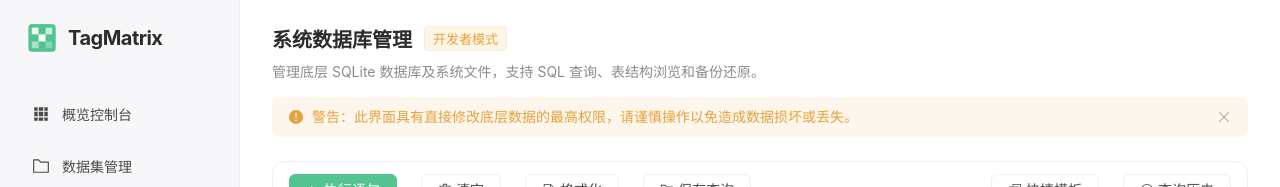
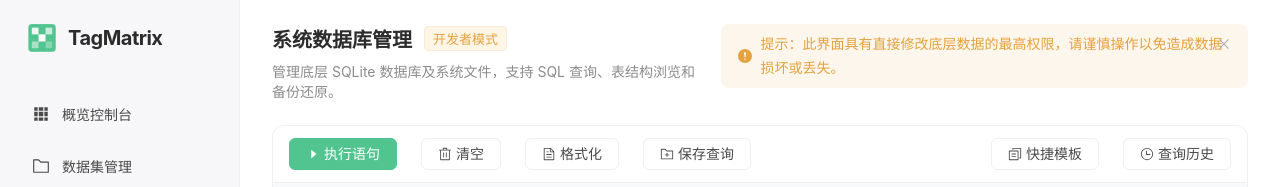
Before and after one commit to sun977/TagMatrix, a Vue app in the folder frontend/: page /#/database-admin in a window 1280 px wide. Shown: the top 187 px of the page. Built offline with nearby package versions, Linux system fonts and the light colour scheme.

Commit message:
UI调整

```diff
--- a/frontend/src/views/dataAdmin/DatabaseAdmin.vue
+++ b/frontend/src/views/dataAdmin/DatabaseAdmin.vue
@@ -1,6 +1,7 @@
 <template>
   <div class="page-container">
     <header class="page-header">
+      <div class="header-top-row">
         <div class="header-left">
           <div style="display: flex; align-items: center; gap: 12px; margin-bottom: 8px;">
             <h1 class="page-title" style="margin: 0;">系统数据库管理</h1>
@@ -10,12 +11,13 @@
         </div>
         <el-alert
           v-if="showWarning"
-        title="警告：此界面具有直接修改底层数据的最高权限，请谨慎操作以免造成数据损坏或丢失。"
+          title="提示：此界面具有直接修改底层数据的最高权限，请谨慎操作以免造成数据损坏或丢失。"
           type="warning"
           show-icon
-        @close="showWarning = false"
-        style="margin-top: 16px;"
+          @close="handleWarningClose"
+          class="inline-warning"
         />
+      </div>
     </header>
 
     <div class="page-content">
@@ -35,13 +37,24 @@
 </template>
 
 <script setup lang="ts">
-import { ref } from 'vue'
+import { ref, onMounted } from 'vue'
 import SqlConsole from './SqlConsole.vue'
 import TableExplorer from './TableExplorer.vue'
 import BackupRestore from './BackupRestore.vue'
 
 const activeTab = ref('sql')
-const showWarning = ref(true)
+const showWarning = ref(false)
+
+onMounted(() => {
+  if (!localStorage.getItem('sys_db_warning_dismissed')) {
+    showWarning.value = true
+  }
+})
+
+const handleWarningClose = () => {
+  showWarning.value = false
+  localStorage.setItem('sys_db_warning_dismissed', 'true')
+}
 </script>
 
 <style scoped lang="scss">
@@ -57,9 +70,24 @@ const showWarning = ref(true)
   margin-bottom: 24px;
   flex-shrink: 0;
 
+  .header-top-row {
+    display: flex;
+    justify-content: space-between;
+    align-items: flex-start;
+    gap: 20px;
+    width: 100%;
+  }
+
   .header-left {
     display: flex;
     flex-direction: column;
+  }
+
+  .inline-warning {
+    margin: 0;
+    width: auto;
+    flex-shrink: 1;
+    max-width: 60%;
   }
 
   .page-title {
```
Also changed, not shown: 1 other file (tests, documents, lock files or other folders). Lines whose indentation alone changed are shown as unchanged.
